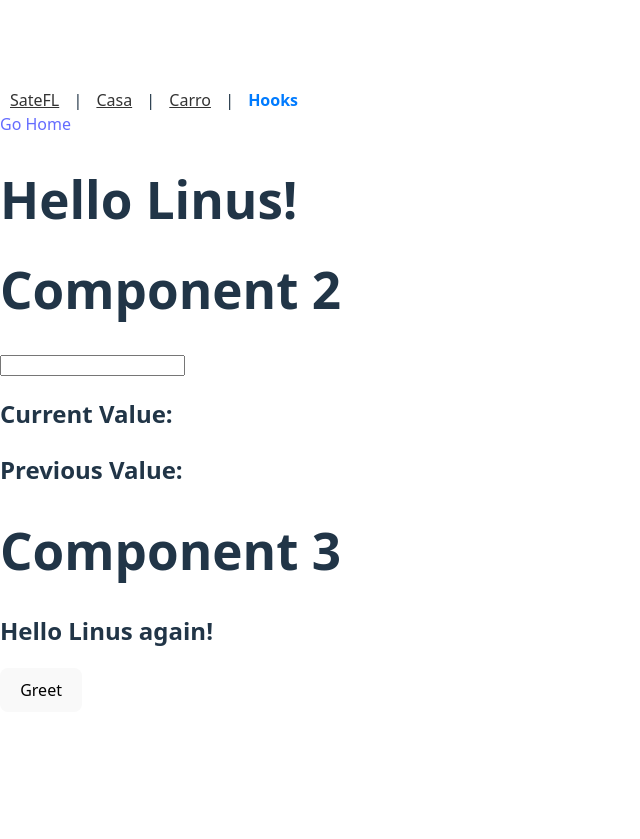
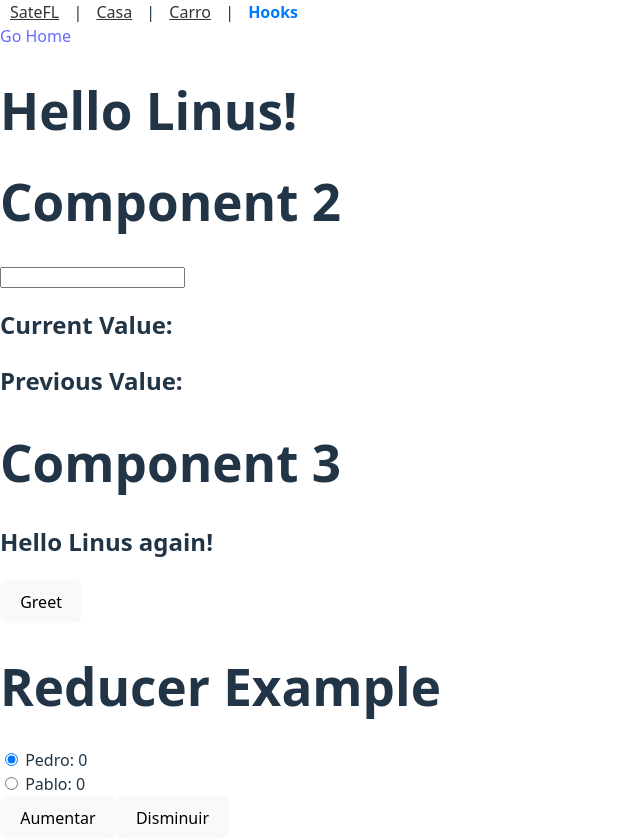
Before and after one commit to Hardbean-sudo/my-react-app, a React (Vite) app: page /hooks in a window 1280 px wide. Shown: the whole page, without its empty margins (0-640 px from the left). Before the commit the page ends 800 px from the top, so only its background shows below. Built offline with nearby package versions, Linux system fonts and the light colour scheme.

Commit message:
Add ReducerExample component for score management and integrate into Hooks page

```diff
--- a/src/pages/hooks.jsx
+++ b/src/pages/hooks.jsx
@@ -1,5 +1,5 @@
 import { NavLink } from "react-router-dom";
-import { useState, createContext, useContext, useRef, useEffect } from 'react';
+import { useState, createContext, useContext, useRef, useEffect, useReducer } from 'react';
 import { createRoot } from 'react-dom/client';
 
 const UserContext = createContext();
@@ -35,7 +35,7 @@ function Component2() {
           headingRef.current.innerText = e.target.value;
         }}
         onLoad={
-          console.log("Current: " + inputValue + " previus: " + previousInputValue.current )
+          console.log("Current: " + inputValue + " previus: " + previousInputValue.current)
         }
       />
       <h2>Current Value: {inputValue}</h2>
@@ -57,12 +57,76 @@ function Component3() {
   );
 }
 
+const ReducerExample = () => {
+  const initialScore = [
+    { name: 'Pedro', score: 0 },
+    { name: 'Pablo', score: 0 },
+  ]
+  const changeScore = (state, action) => {
+    let newScore = {};
+    switch (action.type) {
+      case 'increment':
+        newScore = state.map(player => {
+          if (player.name === action.name) {
+            return { ...player, score: player.score + 1 };
+          } else {
+            return player;
+          }
+        });
+        break;
+      case 'decrease':
+        newScore = state.map(player => {
+          if (player.name === action.name) {
+            return { ...player, score: player.score - 1 };
+          } else {
+            return player;
+          }
+        });
+        break;
+      default:
+        newScore = state;
+    }
+    return newScore;
+  }
+  const [selectedPlayer, setSelectedPlayer] = useState('Pedro');
+  const onRadioChange = (event) => {
+    setSelectedPlayer(event.target.name);
+  }
+  const [score, dispatch] = useReducer(changeScore, initialScore)
+  return (
+    <>
+      <h1>Reducer Example</h1>
+      <label>
+        <input
+        type="radio"
+        name={score[0].name}
+        checked={selectedPlayer === score[0].name}
+        onChange={onRadioChange}
+        /> Pedro: {score[0].score}
+      </label>
+      <br />
+      <label>
+        <input
+        type="radio"
+        name={score[1].name}
+        checked={selectedPlayer === score[1].name}
+        onChange={onRadioChange}
+        /> Pablo: {score[1].score}
+      </label>
+      <br />
+      <button onClick={() => dispatch({type: "increment", name: selectedPlayer})}>Aumentar</button>
+      <button onClick={() => dispatch({type: "decrease", name: selectedPlayer})}>Disminuir</button>
+    </>
+  )
+}
+
 const Hooks = () => {
 
   return (
     <>
       <NavLink to="/" style={{ marginRight: '10px', marginTop: '10px' }}>Go Home</NavLink>
       <Component1 />
+      <ReducerExample />
     </>
   )
 };
```
Lines whose indentation alone changed are shown as unchanged.
